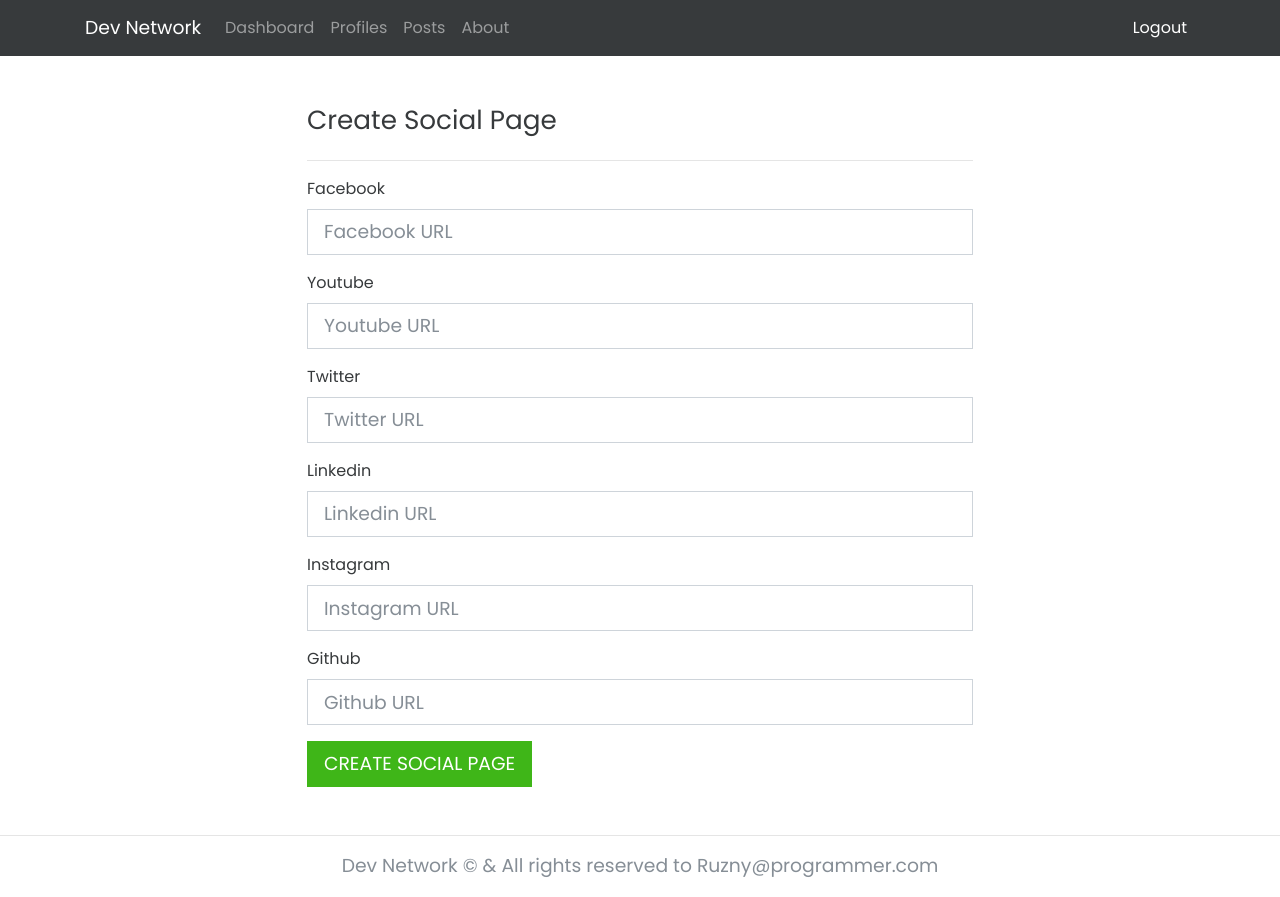
After one commit to rooneyrulz/dev_social_network, a Django app: page /dev/profiles/1/socials/create in a window 1280 px wide. The commit adds this page. Run offline with Django 3.2, Linux system fonts and the light colour scheme; the visitor is signed in with stand-in values (Sample User, id 1); some libraries are stand-ins or nearby versions.

Commit message:
working on profile-social section & finishing social create & detail setup

```diff
--- a/src/profiles/forms.py
+++ b/src/profiles/forms.py
@@ -74,9 +74,9 @@ class ProfileForm(forms.ModelForm):
     )
   )
 
-  website = forms.CharField(
+  website = forms.URLField(
     required=False,
-    widget=forms.TextInput(
+    widget=forms.URLInput(
       attrs={
         'class': 'form-control form-control-lg',
         'placeholder': 'Enter Website'
@@ -254,3 +254,69 @@ class ExperienceForm(forms.ModelForm):
   class Meta:
     model = Experience
     fields = ('company', 'profession', 'started_at', 'ended_at', 'is_currently_working',)
+
+
+class SocialForm(forms.ModelForm):
+  facebook = forms.URLField(
+    required=False,
+    widget=forms.URLInput(
+      attrs={
+        'class': 'form-control form-control-lg',
+        'placeholder': 'Facebook URL'
+      }
+    )
+  )
+
+  youtube = forms.URLField(
+    required=False,
+    widget=forms.URLInput(
+      attrs={
+        'class': 'form-control form-control-lg',
+        'placeholder': 'Youtube URL'
+      }
+    )
+  )
+
+  twitter = forms.URLField(
+    required=False,
+    widget=forms.URLInput(
+      attrs={
+        'class': 'form-control form-control-lg',
+        'placeholder': 'Twitter URL'
+      }
+    )
+  )
+
+  linkedin = forms.URLField(
+    required=False,
+    widget=forms.URLInput(
+      attrs={
+        'class': 'form-control form-control-lg',
+        'placeholder': 'Linkedin URL'
+      }
+    )
+  )
+
+  instagram = forms.URLField(
+    required=False,
+    widget=forms.URLInput(
+      attrs={
+        'class': 'form-control form-control-lg',
+        'placeholder': 'Instagram URL'
+      }
+    )
+  )
+
+  github = forms.URLField(
+    required=False,
+    widget=forms.URLInput(
+      attrs={
+        'class': 'form-control form-control-lg',
+        'placeholder': 'Github URL'
+      }
+    )
+  )
+
+  class Meta:
+    model = Social
+    fields = ['facebook', 'youtube', 'twitter', 'linkedin', 'instagram', 'github']
--- a/src/profiles/models.py
+++ b/src/profiles/models.py
@@ -120,6 +120,11 @@ class Profile(models.Model):
   def get_experience_create_url(self, *args, **kwargs):
     return reverse('profiles:experiences-create', kwargs={'id':self.pk})
 
+  def get_social_url(self, *args, **kwargs):
+    return reverse('profiles:socials', kwargs={'id':self.pk})
+
+  def get_social_create_url(self, *args, **kwargs):
+    return reverse('profiles:socials-create', kwargs={'id':self.pk})
 
 
 # EDUCATION MODEL MANAGER
@@ -210,6 +215,12 @@ class Experience(models.Model):
     )
 
 
+# SOCIAL MODEL MANAGER
+class SocialManager(models.Manager):
+  def get_social_object(self, profile, user):
+    return get_object_or_404(self.model, profile=profile, pk=user.profile.social.pk)
+
+
 # SOCIAL MODEL
 class Social(models.Model):
   profile = models.OneToOneField(Profile, on_delete=models.CASCADE, null=True)
@@ -221,3 +232,11 @@ class Social(models.Model):
   github = models.URLField(max_length=283, blank=True, null=True)
   google_plus = models.URLField(max_length=283, blank=True, null=True)
   created_at = models.DateTimeField(auto_now_add=True, null=True)
+
+  objects = SocialManager()
+
+  def __str__(self, *args, **kwargs):
+    return self.profile.name
+
+  def get_absolute_url(self, *args, **kwargs):
+    return reverse('profiles:socials-detail', kwargs={'id': self.profile.pk})
--- a/src/profiles/templates/profiles/profile_detail.html
+++ b/src/profiles/templates/profiles/profile_detail.html
@@ -22,6 +22,7 @@
       <div class="btn-group">
         <a href="{{profile.get_experience_url}}" class="btn btn-outline-primary">EXPERIENCES</a>
         <a href="{{profile.get_education_url}}" class="btn btn-dark">EDUCATIONS</a>
+        <a href="{{profile.get_social_create_url}}" class="btn btn-outline-info">SOCIAL PAGE</a>
       </div>
     </div>
     <div class=""></div>
--- /dev/null
+++ b/src/profiles/templates/socials/social_create.html
@@ -0,0 +1,17 @@
+{% extends "base.html" %}
+{% load crispy_forms_tags %}
+
+{% block content %}
+<div class="social-create" style="width: 60%; margin:auto">
+  <header class="page-header d-flex">
+    <h3 class="page-heading">Create Social Page</h3>
+  </header>
+  <hr>
+  <div class="social-create-form">
+    <form action="" method="POST"> {% csrf_token %}
+      {{ form|crispy }}
+      <button type="submit" class="btn btn-success btn-lg">CREATE SOCIAL PAGE</button>
+    </form>
+  </div>
+</div>
+{% endblock content %}
--- a/src/profiles/urls.py
+++ b/src/profiles/urls.py
@@ -14,7 +14,9 @@ from .views import (
     ExperienceCreateView,
     ExperienceDetailView,
     ExperienceUpdateView,
-    ExperienceDeleteView
+    ExperienceDeleteView,
+    SocialCreateView,
+    SocialDetailView
 )
 
 app_name = 'profiles'
@@ -65,6 +67,16 @@ urlpatterns = [
         name='experiences-create'
     ),
     path(
+        '<int:id>/socials',
+        SocialDetailView.as_view(),
+        name='socials-detail'
+    ),
+    path(
+        '<int:id>/socials/create',
+        SocialCreateView.as_view(),
+        name='socials-create'
+    ),
+    path(
         '<int:profile_id>/educations/<int:education_id>/detail',
         EducationDetailView.as_view(),
         name='educations-detail'
--- a/src/profiles/views.py
+++ b/src/profiles/views.py
@@ -13,7 +13,7 @@ from django.views.generic import (
 )
 
 from .models import Profile, Education, Experience, Social
-from .forms import ProfileForm, EducationForm, ExperienceForm
+from .forms import ProfileForm, EducationForm, ExperienceForm, SocialForm
 
 
 # PROFILE MIXINS
@@ -150,21 +150,11 @@ class EducationProfileObjectMixin(object):
       self.kwargs.get(self.education_lookup)
     )
 
-class ExpOrEduObjectMixin(object):
-  model = Profile
-  lookup = 'id'
-
-  def get_object(self, *args, **kwargs):
-    return self.model.objects.get_auth_profile(
-      self.kwargs.get(self.lookup),
-      self.request.user
-    )
-
 
 # EDUCATION LIST VIEW
 class EducationListView(
   LoginRequiredMixin,
-  ExpOrEduObjectMixin,
+  ProfileObjectMixin,
   ListView
 ):
   queryset = Education.objects.all()
@@ -252,7 +242,7 @@ class EducationDeleteView(
 # EDUCATION CREATE VIEW
 class EducationCreateView(
   LoginRequiredMixin,
-  ExpOrEduObjectMixin,
+  ProfileObjectMixin,
   CreateView
 ):
   queryset = Education.objects.all()
@@ -289,7 +279,7 @@ class ExperienceProfileObjectMixin(object):
 
 
 # EXPERIENCE LIST VIEW
-class ExperienceListView(LoginRequiredMixin, ExpOrEduObjectMixin, ListView):
+class ExperienceListView(LoginRequiredMixin, ProfileObjectMixin, ListView):
   queryset = Experience.objects.all()
   context_object_name = 'experiences'
   template_name = 'experiences/experience_list.html'
@@ -305,7 +295,7 @@ class ExperienceListView(LoginRequiredMixin, ExpOrEduObjectMixin, ListView):
 
 
 # EXPERIENCE CREATE VIEW
-class ExperienceCreateView(LoginRequiredMixin, ExpOrEduObjectMixin, CreateView):
+class ExperienceCreateView(LoginRequiredMixin, ProfileObjectMixin, CreateView):
   queryset = Experience.objects.all()
   template_name = 'experiences/experience_create.html'
   form_class = ExperienceForm
@@ -389,3 +379,43 @@ class ExperienceDeleteView(
         'id': self.kwargs.get('profile_id'),
       }
     )
+
+
+#######################SOCIAL VIEWS##################################
+
+
+# SOCIAL MIXINS
+class SocialObjectMixin(object):
+  model = Social
+
+  def get_object(self, *args, **kwargs):
+    return Social.objects.get_social_object(self.kwargs.get('id'), self.request.user)
+
+
+# SOCIAL CREATE VIEW
+class SocialCreateView(LoginRequiredMixin, ProfileObjectMixin, CreateView):
+  queryset = Social.objects.all()
+  template_name = 'socials/social_create.html'
+  form_class = SocialForm
+
+  def form_valid(self, form, *args, **kwargs):
+    form.instance.profile = self.get_object()
+    messages.success(self.request, 'Social page has been created successfully!')
+    return super(SocialCreateView, self).form_valid(form)
+
+  def get_context_data(self, *args, **kwargs):
+    context = super(SocialCreateView, self).get_context_data(*args, **kwargs)
+    context['title'] = 'Socials'
+    return context
+
+
+# SOCIAL DETAIL VIEW
+class SocialDetailView(LoginRequiredMixin, SocialObjectMixin, DetailView):
+  queryset = Social.objects.all()
+  context_object_name = 'social'
+  template_name = 'socials/social_detail.html'
+
+  def get_context_data(self, *args, **kwargs):
+    context = super(SocialDetailView, self).get_context_data(*args, **kwargs)
+    context['title'] = 'Social Detail'
+    return context
```
Also changed, not shown: src/profiles/templates/socials/social_detail.html (added, +42 -0 lines).
